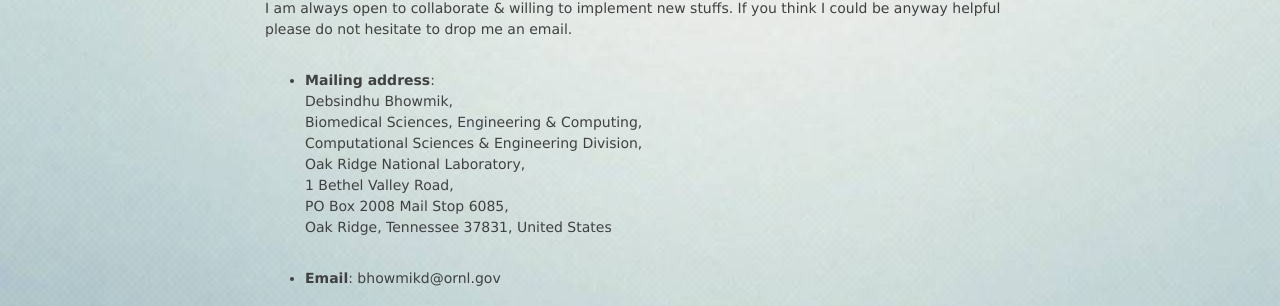
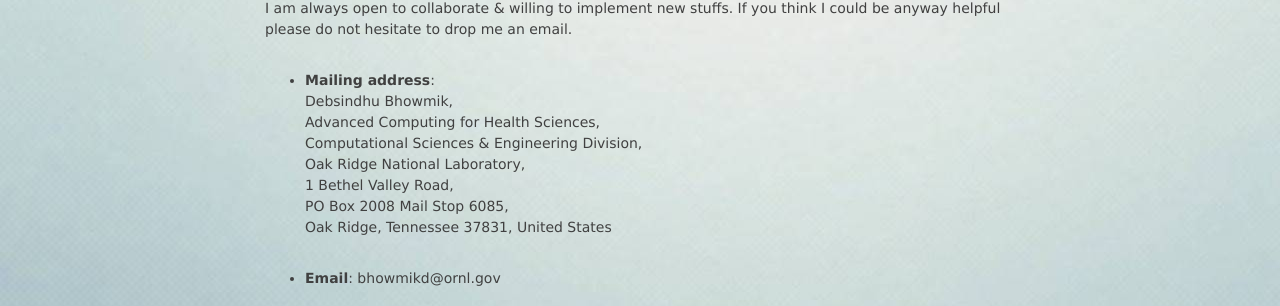
Before and after one commit to debsindhu/debsindhu.github.io, a Jekyll site: the page built from contact.md, in a window 1280 px wide and 1241 px high. Shown: the part 468-774 px from the top of the window. Built offline with Jekyll 4.4.1, drawn with Linux system fonts in a browser that asks for light colours; nearby versions of some CDN libraries.

Commit message:
Update contact.md

```diff
--- a/contact.md
+++ b/contact.md
@@ -10,7 +10,7 @@ hesitate to drop me an email.
 
 - **Mailing address**:
 Debsindhu Bhowmik,
-Biomedical Sciences, Engineering & Computing,
+Advanced Computing for Health Sciences,
 Computational Sciences & Engineering Division,
 Oak Ridge National Laboratory,
 1 Bethel Valley Road,
```
